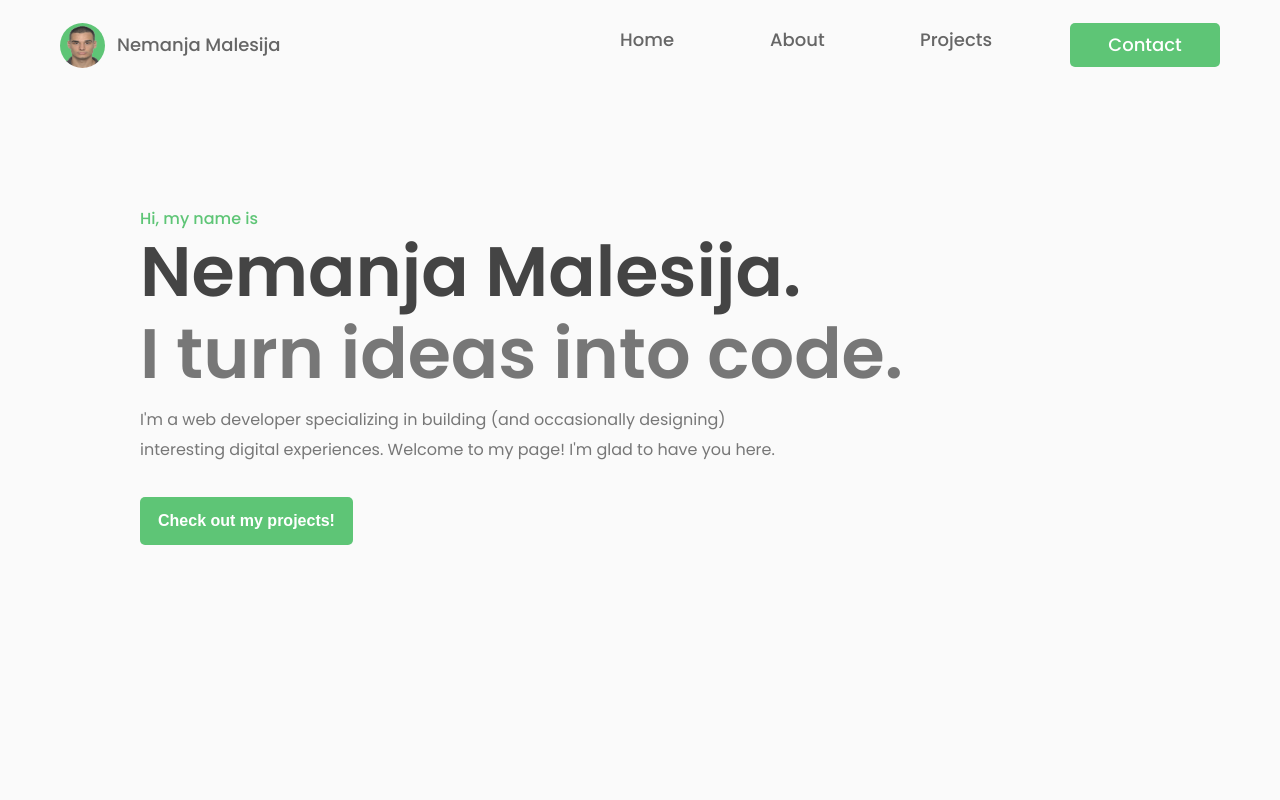
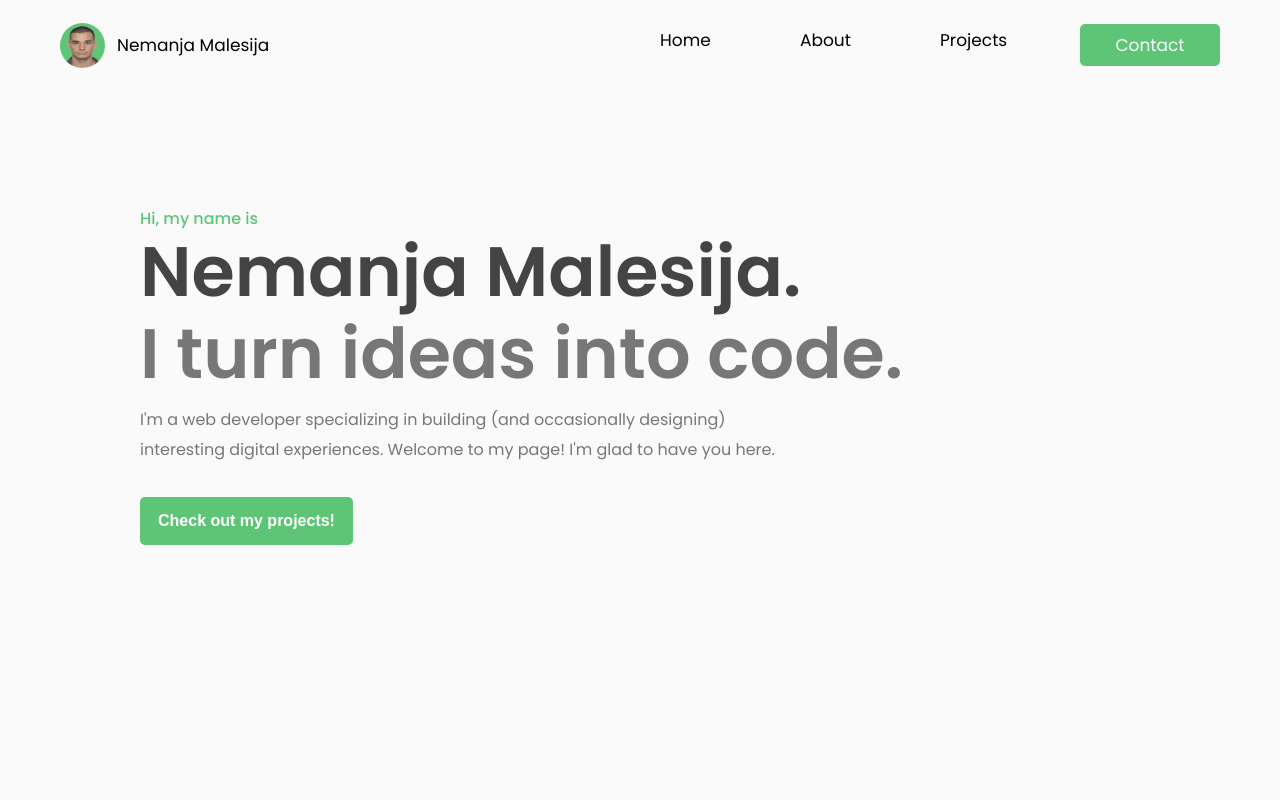
Before and after one commit to nemanjamalesija/portfolio-website, a React (Create React App) app: page / in a window 1280 px wide. Shown: the top 800 px of the page. Built offline with nearby package versions, Linux system fonts and the light colour scheme.

Commit message:
Adjust nav width

```diff
--- a/src/components/nav.css
+++ b/src/components/nav.css
@@ -28,9 +28,8 @@
 }
 
 .author-paragraph {
-  font-size: 1.8rem;
-  font-weight: 500;
-  color: #666;
+  font-size: 1.7rem;
+  font-weight: 400;
 }
 
 .links-list {
@@ -40,11 +39,10 @@
 }
 
 .list-item {
-  font-size: 1.8rem;
-  min-width: 15rem;
+  font-size: 1.7rem;
+  min-width: 14rem;
   text-decoration: none;
-  font-weight: 500;
-  color: #666;
+  font-weight: 400;
   cursor: pointer;
   transition: all 0.3s;
 }
```
